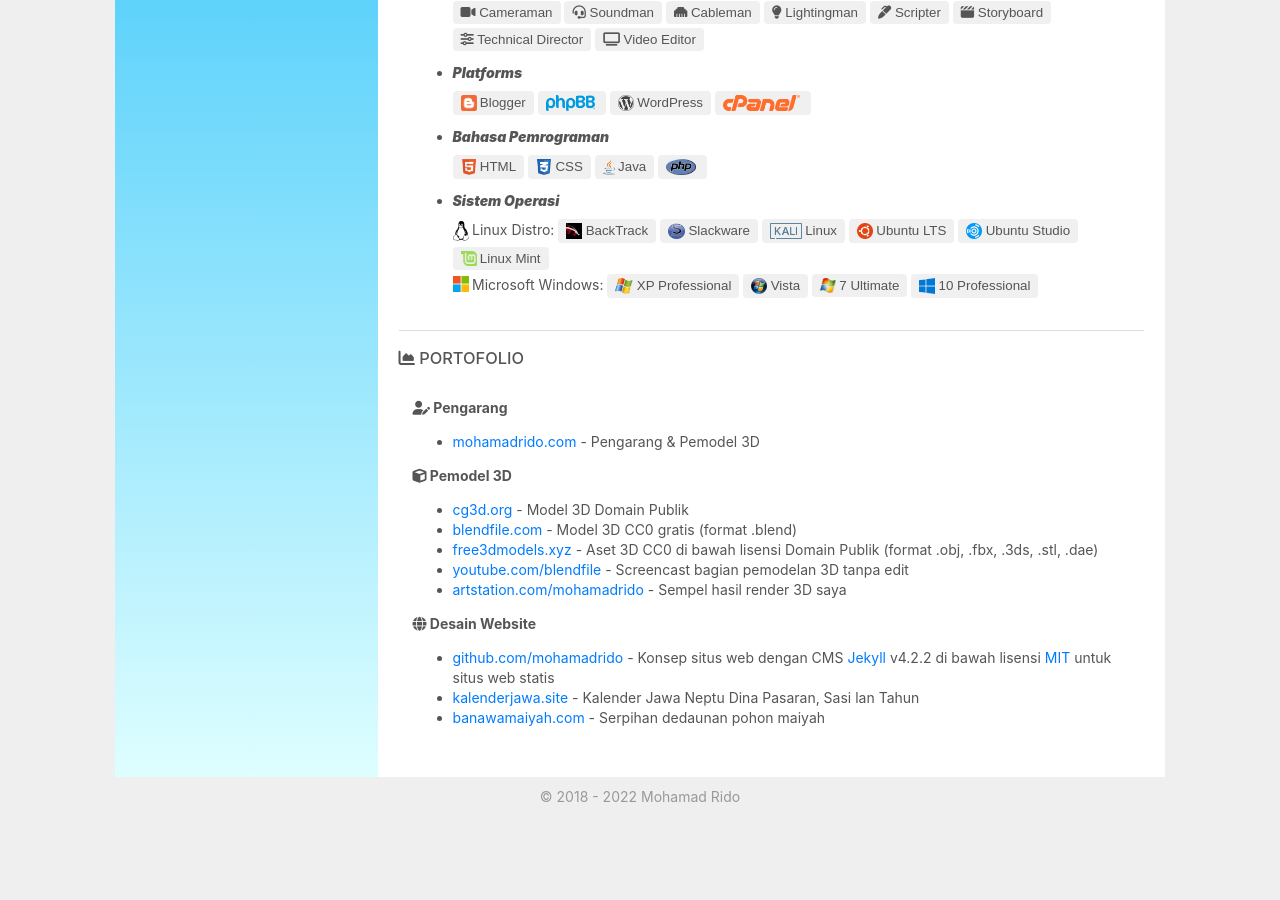
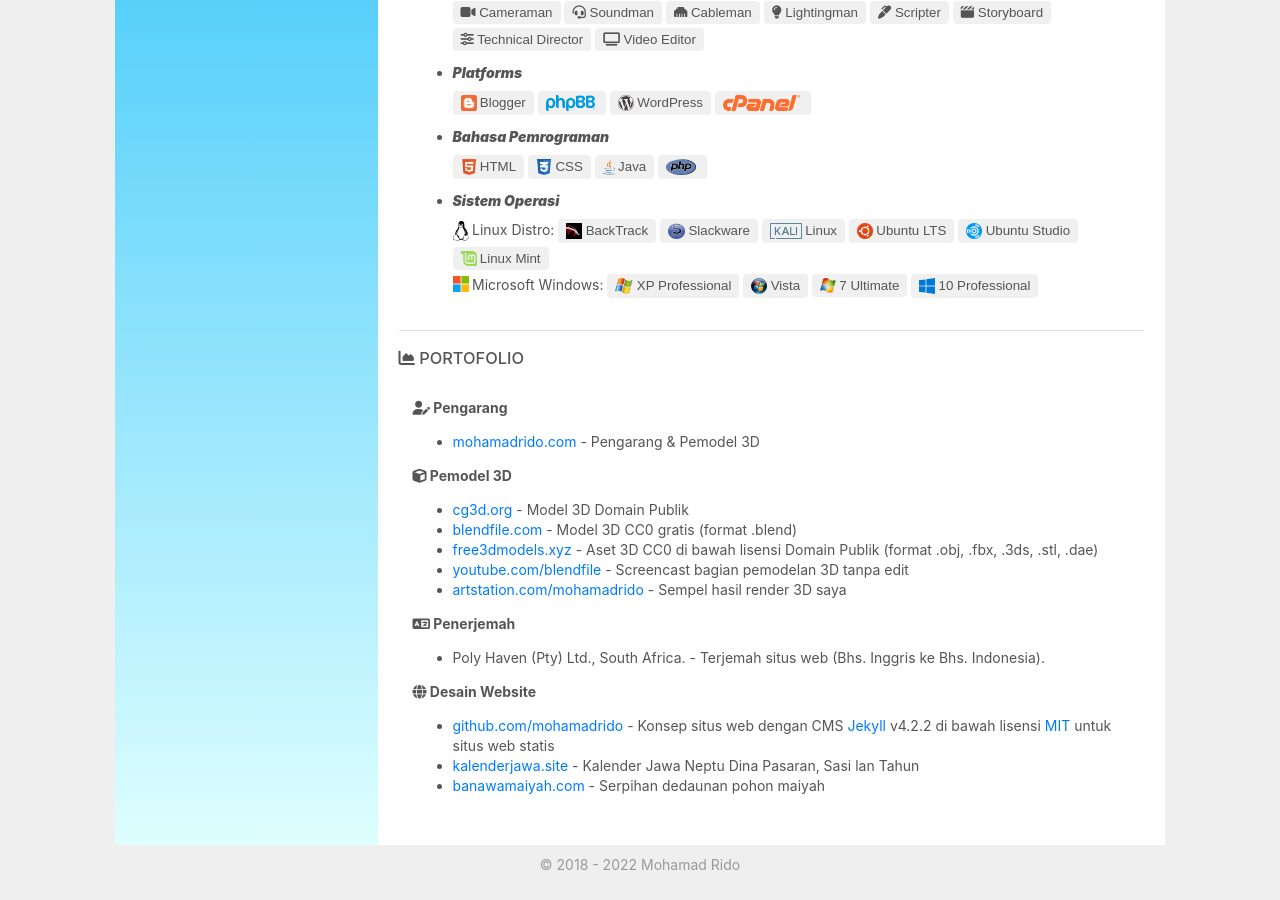
Before and after one commit to mohamadrido/about, a Jekyll site: the page built from id.html, in a window 1280 px wide and 900 px high, scrolled down 1655 px. Built offline with Jekyll 4.4.1, drawn with Linux system fonts in a browser that asks for light colours; nearby versions of some CDN libraries; before the commit the page ends 2487 px from its top, so only the background shows below that.

Commit message:
Update id.html

```diff
--- a/id.html
+++ b/id.html
@@ -141,6 +141,11 @@
       <li><a href="https://artstation.com/mohamadrido">artstation.com/mohamadrido</a> - Sempel hasil render 3D saya</li>
       </ul>
 
+    <b><i class="fa fa-language"></i> Penerjemah</b>
+      <ul>
+      <li>Poly Haven (Pty) Ltd., South Africa. - Terjemah situs web (Bhs. Inggris ke Bhs. Indonesia).</li>
+      </ul>
+
     <b><i class="fa fa-globe"></i> Desain Website</b>
       <ul>
       <li><a href="https://github.com/mohamadrido">github.com/mohamadrido</a> - Konsep situs web dengan CMS <a href="https://jekyllrb.com">Jekyll</a> v4.2.2 di bawah lisensi <a href="https://mit-license.org">MIT</a> untuk situs web statis</li>
```
